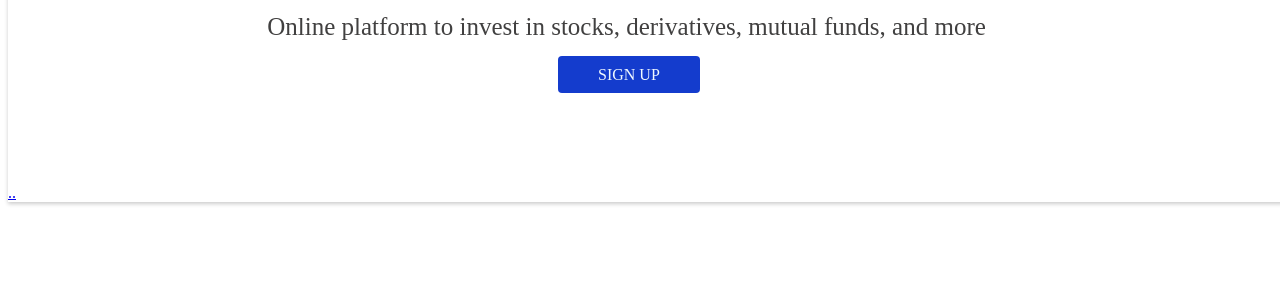
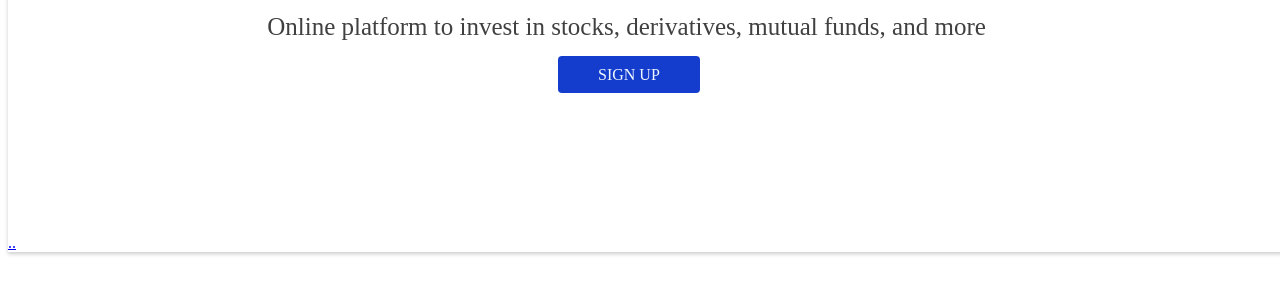
Before and after one commit to arbaz-mohammad/w1s6, a plain HTML site: page index.html in a window 1280 px wide. Shown: the part 481-774 px from the top of the page. Drawn offline with Linux system fonts and the light colour scheme.

Commit message:
Update style.css

```diff
--- a/style.css
+++ b/style.css
@@ -101,5 +101,6 @@ border-radius: 3px;
 
 }
 .kuch{
-    margin-top: 100px;
+    margin-top: 150px;
+    colour: white;
 }
```
